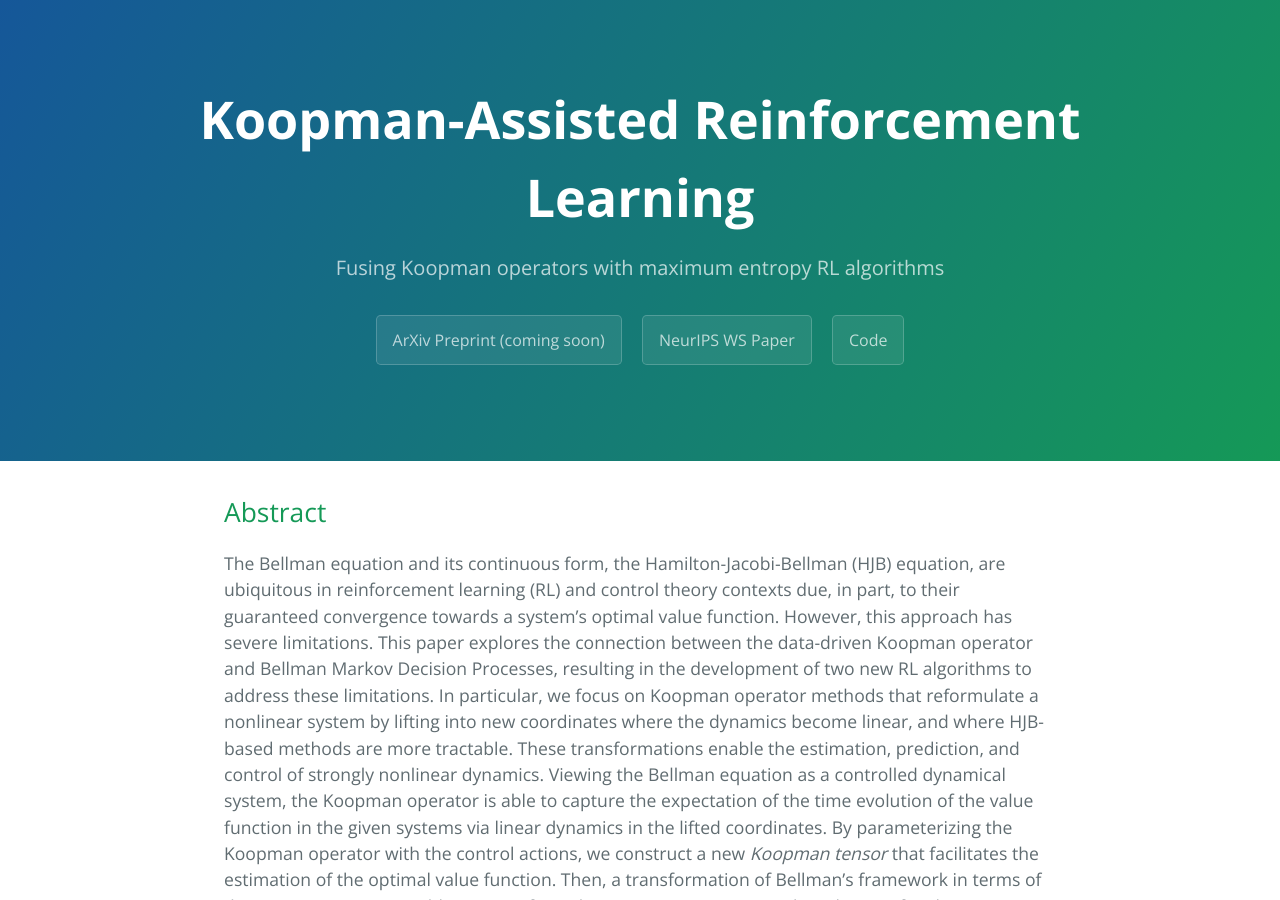
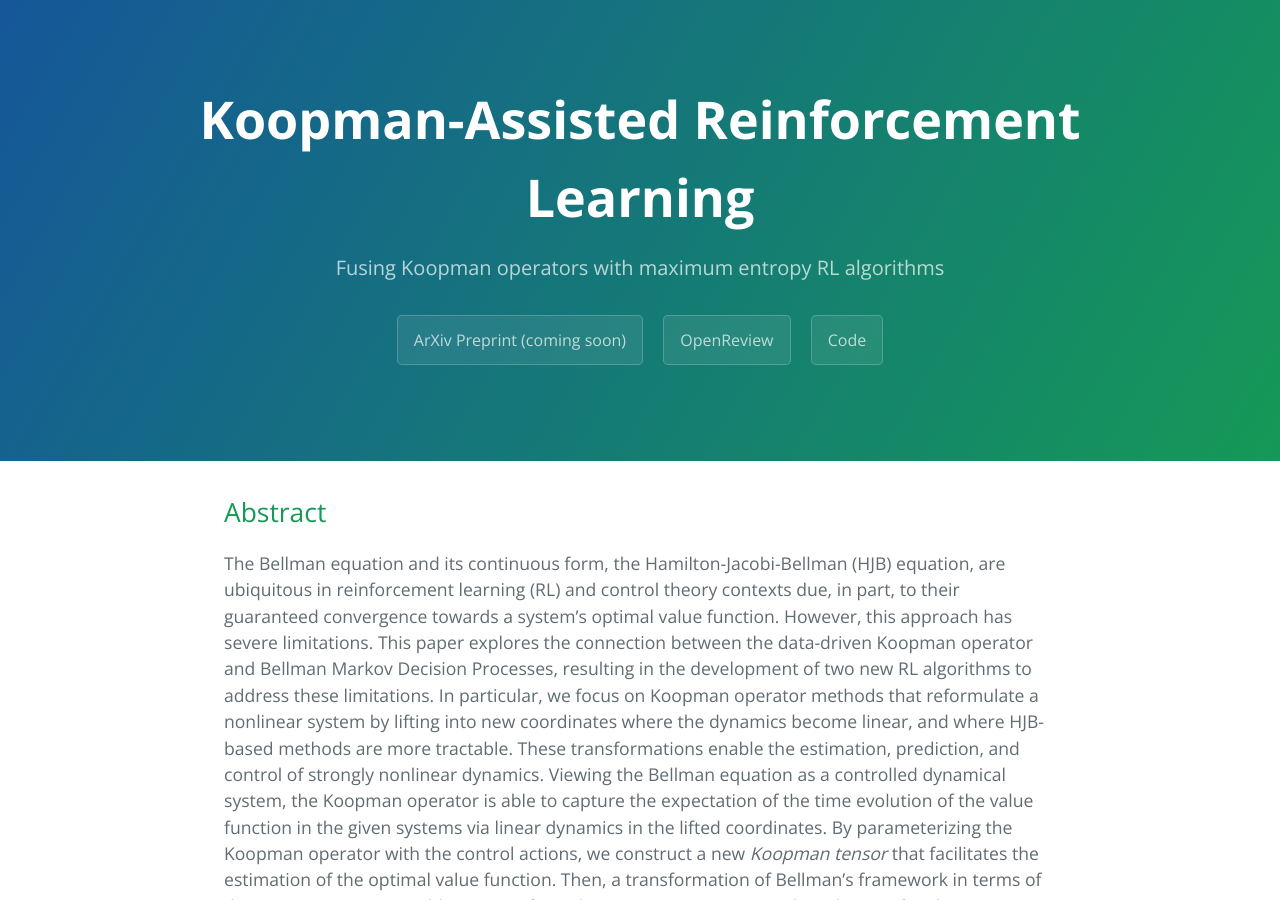
Before and after one commit to dynamicslab/KoopmanRL-NeurIPS, a Jekyll site: the page built from index.md, in a window 1280 px wide and 900 px high. Built offline with Jekyll 4.4.1, drawn with Linux system fonts in a browser that asks for light colours.

Commit message:
Add proper links.

```diff
--- a/_layouts/default.html
+++ b/_layouts/default.html
@@ -22,9 +22,9 @@
         <a href="{{ site.github.repository_url }}" class="btn">View on GitHub</a>
       {% endif %}
       {% if site.show_downloads %}
-        <a href="{{ site.github.zip_url }}" class="btn">ArXiv Preprint (coming soon)</a>
-        <a href="{{ site.github.tar_url }}" class="btn">NeurIPS WS Paper</a>
-        <a href="{{ site.github.tar_url }}" class="btn">Code</a>
+        <a href="" class="btn">ArXiv Preprint (coming soon)</a>
+        <a href="https://openreview.net/forum?id=IaUDEYN48p" class="btn">OpenReview</a>
+        <a href="https://github.com/Pdbz199/koopman-rl" class="btn">Code</a>
       {% endif %}
     </header>
 
```
